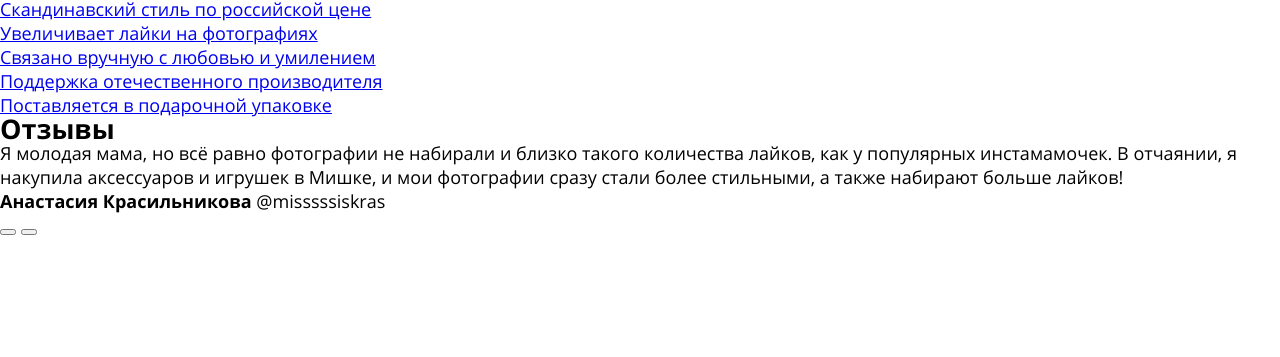
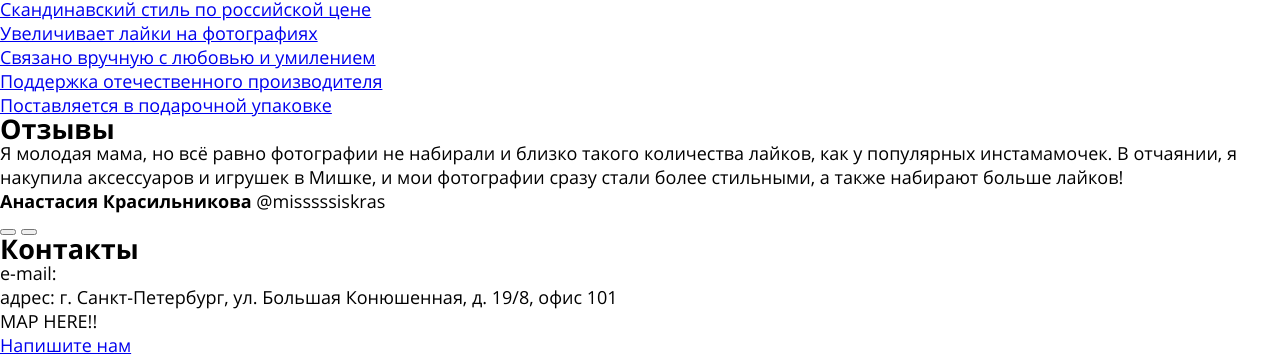
Before and after one commit to it-amalker/mishka, a website: page src/index.html in a window 1280 px wide. Shown: the part 900-1257 px from the top of the page. Before the commit the page ends 1137 px from the top, so only its background shows below. Drawn offline with Linux system fonts and the light colour scheme.

Commit message:
added contacts section markup of the main page

```diff
--- a/src/index.html
+++ b/src/index.html
@@ -149,6 +149,14 @@
         </div>
       </div>
     </section>
+    <section class="contacts">
+      <h2 class="contacts__title">Контакты</h2>
+      <p class="contacts__email">e-mail: <a class="contacts__email-link" href="mailto:info@mimimishkashop.ru"></a></p>
+      <p class="contacts__address">адрес: <span class="contacts__address-text">г. Санкт-Петербург, ул. Большая
+          Конюшенная, д. 19/8, офис 101</span></p>
+      <div class="map">MAP HERE!!</div>
+      <a class="contacts__write-us" href="#">Напишите нам</a>
+    </section>
   </main>
   <footer class="page-footer">
 
```
